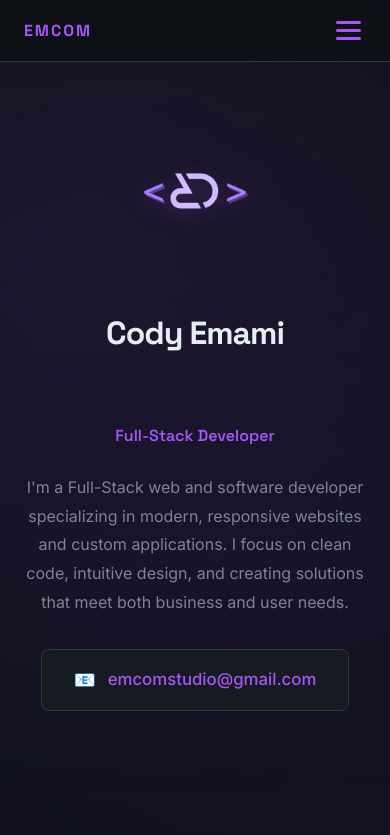
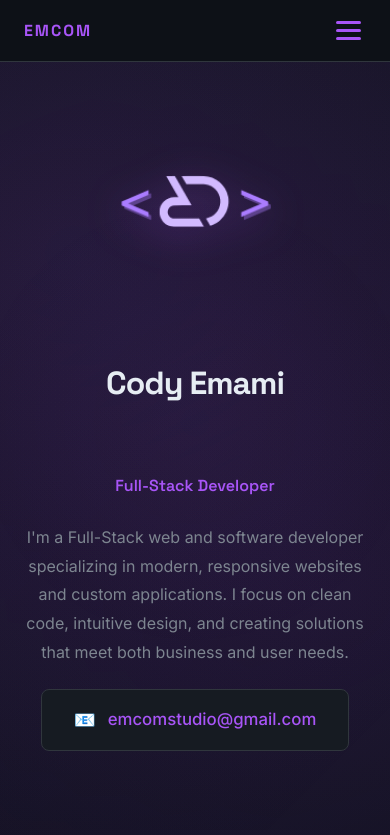
Before and after one commit to CEMAMI09/EmcomStudio, a plain HTML site: page index.html in a window 390 px wide. Shown: the top 835 px of the page. Drawn offline with Linux system fonts and the light colour scheme.

Commit message:
Enhance scrolling and background styles
Added smooth scrolling behavior and improved gradient backgrounds.

```diff
--- a/index.html
+++ b/index.html
@@ -11,6 +11,7 @@
             margin: 0;
             padding: 0;
             box-sizing: border-box;
+            scroll-behavior: smooth;
         }
 
         :root {
@@ -32,6 +33,7 @@
             overflow-x: hidden;
             position: relative;
             min-height: 100vh;
+            width: 100vw;
         }
 
         /* Parallax background gradients - full page coverage */
@@ -40,21 +42,33 @@
             position: fixed;
             top: 0;
             left: 0;
-            width: 100%;
-            height: 100%;
+            width: 100vw;
+            height: 100vh;
             background:
-                radial-gradient(ellipse 1000px 800px at 20% 30%, rgba(168, 85, 247, 0.08) 0%, transparent 70%),
-                radial-gradient(ellipse 1000px 800px at 80% 70%, rgba(147, 51, 234, 0.06) 0%, transparent 70%);
+                radial-gradient(ellipse 1200px 1000px at 20% 30%, rgba(168, 85, 247, 0.12) 0%, transparent 70%),
+                radial-gradient(ellipse 1200px 1000px at 80% 70%, rgba(147, 51, 234, 0.1) 0%, transparent 70%);
+            z-index: -1;
+            pointer-events: none;
+        }
+
+        /* Additional gradient layer for better coverage */
+        body::after {
+            content: '';
+            position: fixed;
+            top: 0;
+            left: 0;
+            width: 100vw;
+            height: 100vh;
+            background:
+                radial-gradient(circle at 50% 50%, rgba(168, 85, 247, 0.03) 0%, transparent 50%);
             z-index: -1;
             pointer-events: none;
         }
 
         html {
             min-height: 100%;
-        }
-
-        /* Smooth scrolling */
-        html {
+            overflow-x: hidden;
+            width: 100%;
             scroll-behavior: smooth;
         }
 
@@ -538,13 +552,21 @@
                 font-size: 2rem;
             }
 
-            #about h3 {
-                font-size: 1.8rem !important;
+            #about {
+                padding-top: 6rem !important;
+            }
+
+            #about > div > div {
+                margin-top: -20px !important;
             }
 
             #about img {
-                width: 60px !important;
-                height: 60px !important;
+                width: 180px !important;
+                height: 180px !important;
+            }
+
+            #about h3 {
+                font-size: 2.2rem !important;
             }
 
             #about > div > div {
@@ -609,13 +631,21 @@
                 margin-bottom: 2rem;
             }
 
-            #about h3 {
-                font-size: 1.5rem !important;
+            #about {
+                padding-top: 5rem !important;
+            }
+
+            #about > div > div {
+                margin-top: -10px !important;
             }
 
             #about img {
-                width: 50px !important;
-                height: 50px !important;
+                width: 150px !important;
+                height: 150px !important;
+            }
+
+            #about h3 {
+                font-size: 2rem !important;
             }
 
             #about > div > div {
@@ -689,26 +719,13 @@
         }
 
         #about img {
-  width: 180px !important;
-  height: 180px !important;
-  max-width: none !important;
-  flex-shrink: 0 !important;
-  display: block;
-  margin: 0 auto;
-}
-
-        @media (max-width: 768px) {
-    #about h3 {
-        font-size: 2.2rem !important; /* adjust as needed */
-    }
-}
-
-@media (max-width: 480px) {
-    #about h3 {
-        font-size: 2rem !important; /* adjust as needed */
-    }
-}
-
+            width: 260px !important;
+            height: 260px !important;
+            max-width: none !important;
+            flex-shrink: 0 !important;
+            display: block;
+            margin: 0 auto;
+        }
 
         /* Smooth hover effects for all interactive elements */
         a, button, .skill-card, .service-card, .project-card, .testimonial-card {
@@ -805,10 +822,10 @@
     </nav>
 
     <!-- About Me Section -->
-    <section id="about" style="padding-top: 10rem; padding-bottom: 3rem; opacity: 1; transform: translateY(0);">
+    <section id="about" style="padding-top: 8rem; padding-bottom: 3rem; opacity: 1; transform: translateY(0);">
         <div style="max-width: 900px; margin: 0 auto; text-align: center;">
-           <div style="display: flex; flex-direction: column; align-items: center; justify-content: center; margin-bottom: 3rem; margin-top: -60px;">
-    <img src="emcomlogo.png" alt="EMCOM Logo" style="width: 220px; height: 220px; filter: drop-shadow(0 4px 10px rgba(168, 85, 247, 0.3)); margin-bottom: 1rem;">
+           <div style="display: flex; flex-direction: column; align-items: center; justify-content: center; margin-bottom: 3rem; margin-top: -40px;">
+    <img src="emcomlogo.png" alt="EMCOM Logo" style="width: 280px; height: 280px; filter: drop-shadow(0 8px 20px rgba(168, 85, 247, 0.4)); margin-bottom: 1rem;">
     <h3 style="font-size: 3.2rem; margin: 0 0 1rem 0; color: var(--text-primary); font-family: 'Space Grotesk', sans-serif; font-weight: 700; letter-spacing: -1px;">Cody Emami</h3>
             </div>
             <p style="font-size: 1.2rem; color: var(--accent); margin-bottom: 1.5rem; font-weight: 600; font-family: 'Space Grotesk', sans-serif;">Full-Stack Developer</p>
@@ -1008,12 +1025,29 @@
             }
         });
 
-        // Scroll to top functionality
+        // Scroll to top functionality with smooth easing
         document.getElementById('scrollToTop').addEventListener('click', () => {
-            window.scrollTo({
-                top: 0,
-                behavior: 'smooth'
-            });
+            const duration = 800; // milliseconds
+            const start = window.pageYOffset;
+            const startTime = performance.now();
+
+            function easeInOutCubic(t) {
+                return t < 0.5 ? 4 * t * t * t : 1 - Math.pow(-2 * t + 2, 3) / 2;
+            }
+
+            function scroll(currentTime) {
+                const elapsed = currentTime - startTime;
+                const progress = Math.min(elapsed / duration, 1);
+                const easeProgress = easeInOutCubic(progress);
+
+                window.scrollTo(0, start * (1 - easeProgress));
+
+                if (progress < 1) {
+                    requestAnimationFrame(scroll);
+                }
+            }
+
+            requestAnimationFrame(scroll);
         });
 
         // Smooth scroll for navigation links
```
